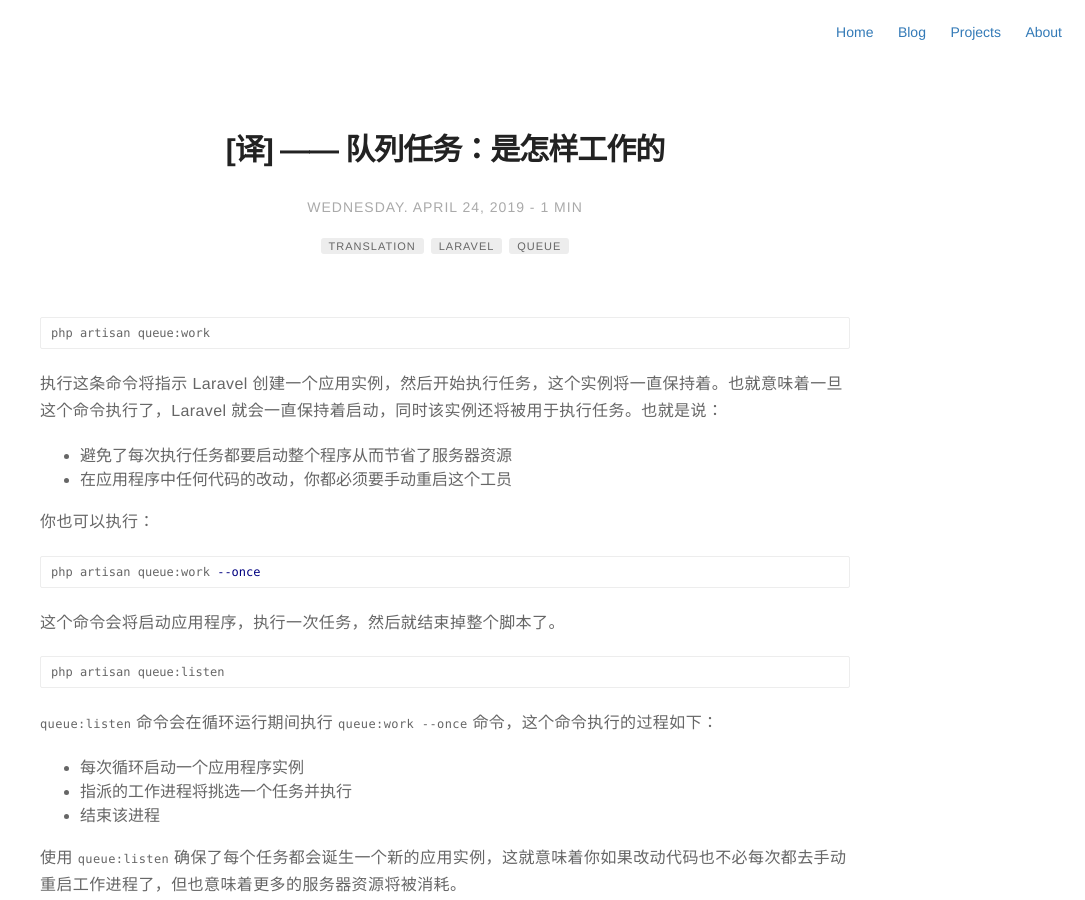
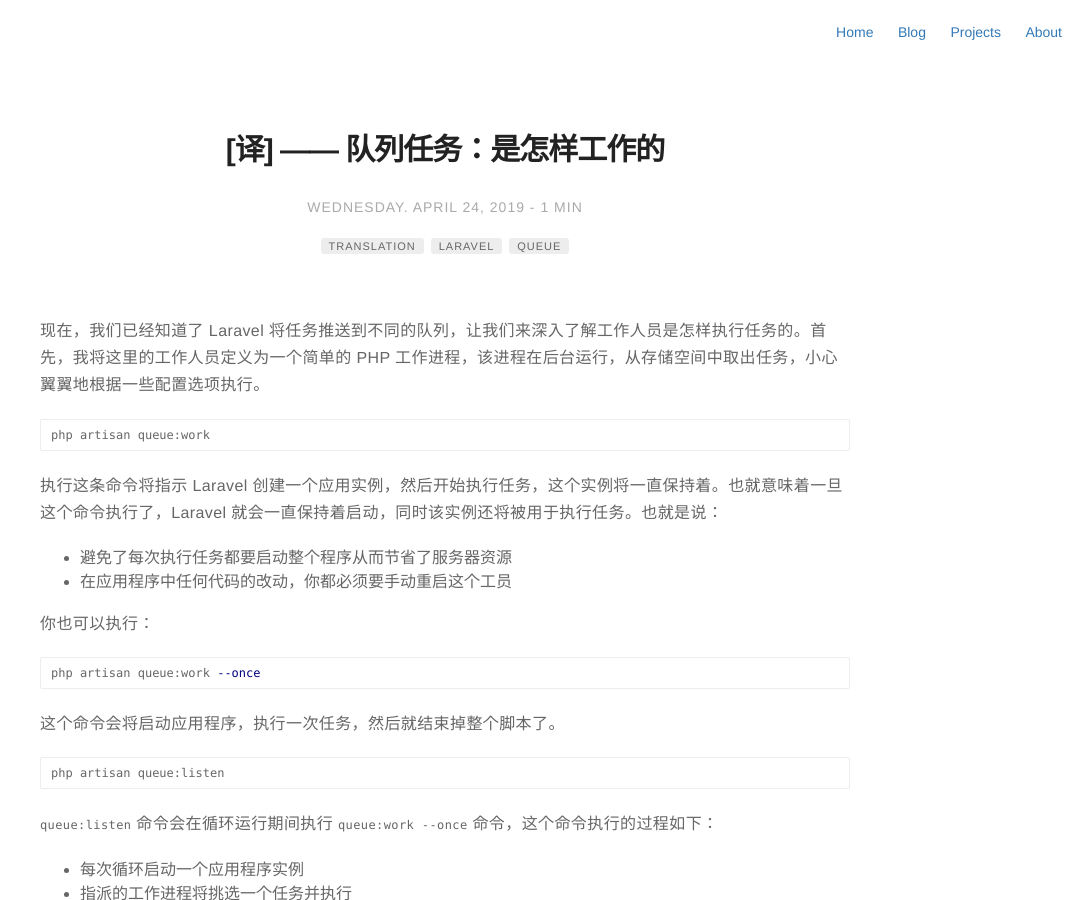
Before and after one commit to rust17/blog, a Jekyll site: the page built from _posts/second/2019-04-24-queue-workers-how-they-work.markdown, in a window 1280 px wide and 900 px high. Shown: the whole window, without its empty margins (195-1280 px from the left). Built offline with Jekyll 4.4.1, drawn with Linux system fonts in a browser that asks for light colours.

Commit message:
update article queue-workers-how-they-work

````diff
--- a/_posts/second/2019-04-24-queue-workers-how-they-work.markdown
+++ b/_posts/second/2019-04-24-queue-workers-how-they-work.markdown
@@ -11,6 +11,8 @@ category: ['blog', 'second']
 author: circle
 description: 翻译文章 —— 描述了 Laravel 队列的工作原理
 ---
+
+现在，我们已经知道了 Laravel 将任务推送到不同的队列，让我们来深入了解工作人员是怎样执行任务的。首先，我将这里的工作人员定义为一个简单的 PHP 工作进程，该进程在后台运行，从存储空间中取出任务，小心翼翼地根据一些配置选项执行。
 
 ```shell
 php artisan queue:work
@@ -41,6 +43,7 @@ php artisan queue:listen
 
 使用 `queue:listen` 确保了每个任务都会诞生一个新的应用实例，这就意味着你如果改动代码也不必每次都去手动重启工作进程了，但也意味着更多的服务器资源将被消耗。
 
+
 ---
 原文地址：[https://divinglaravel.com/queue-workers-how-they-work](https://divinglaravel.com/queue-workers-how-they-work)
 
````
